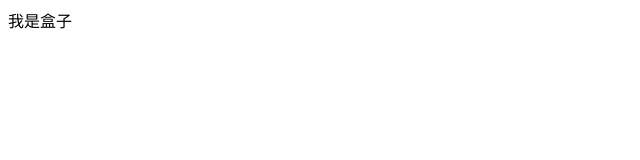
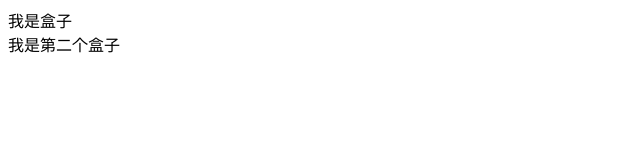
Before and after one commit to ceil-qiao/git_demo, a plain HTML site: page index.html in a window 1280 px wide. Shown: the whole page, without its empty margins (0-640 px from the left). Drawn offline with Linux system fonts and the light colour scheme.

Commit message:
A程序员的第三次提交

```diff
--- a/index.html
+++ b/index.html
@@ -7,5 +7,6 @@
 <body>
 <!--我是index.html文件-->
 <div>我是盒子</div>
+<div>我是第二个盒子</div>
 </body>
 </html>
```
